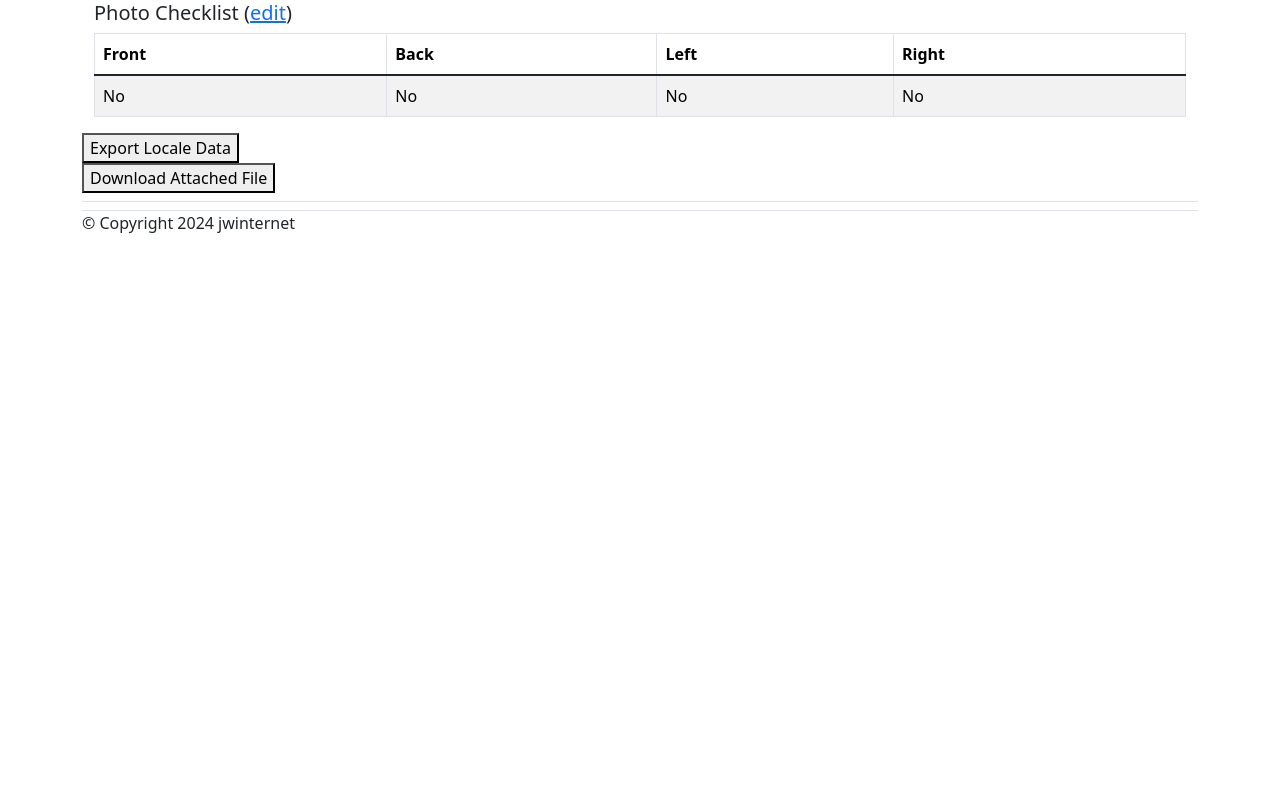
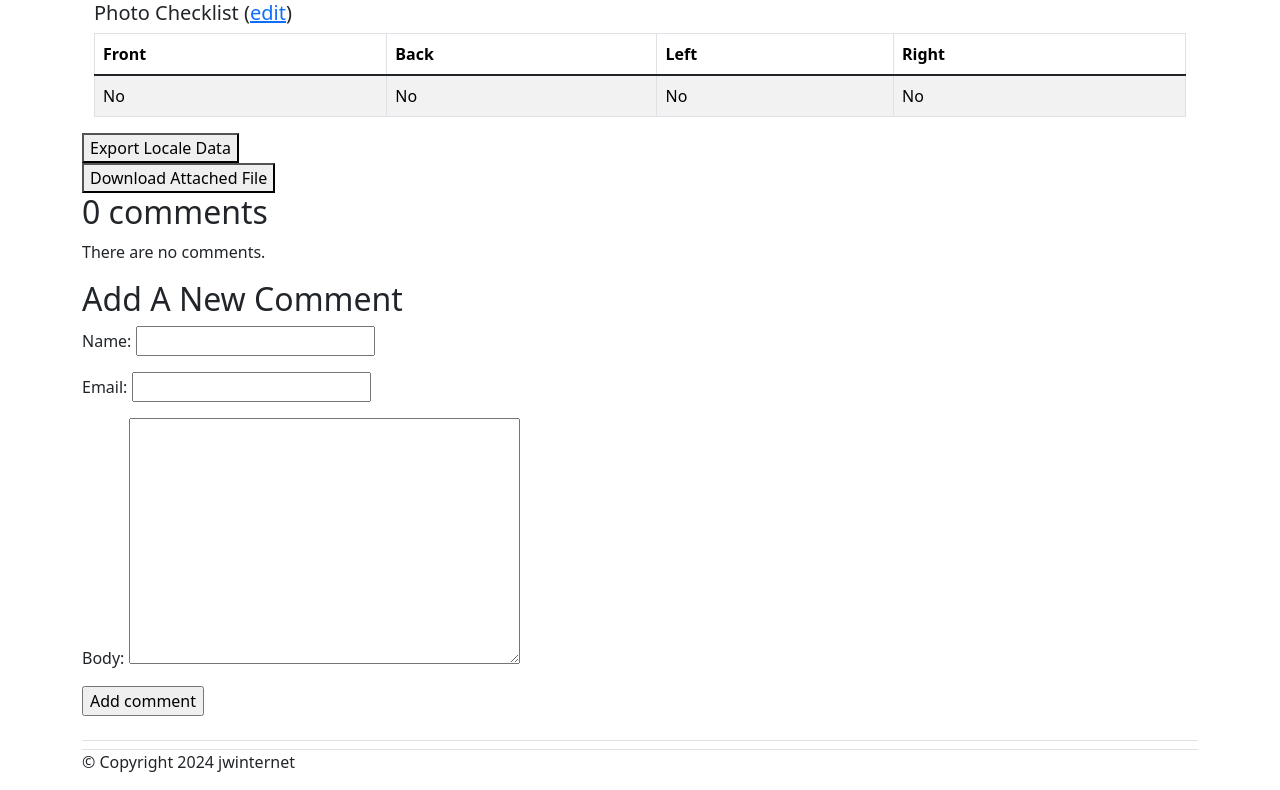
Before and after one commit to jwinternet/crucible_zwei, a Django app: a page that uses my_crucible/templates/my_crucible/locale.html in a window 1280 px wide. Shown: the part 253-1043 px from the top of the page. Before the commit the page ends 486 px from the top, so only its background shows below. Run offline with Django 5.2, Linux system fonts and the light colour scheme; a user stored in the database is signed in; data comes from the database, SQL or seed files in the repository; data that the repository does not hold is empty; parts of the project's set-up code (start-up, migrations or seed data) failed here and were passed over; some libraries are stand-ins or nearby versions.

Commit message:
Got the comment system working.

```diff
--- a/my_crucible/forms.py
+++ b/my_crucible/forms.py
@@ -1,7 +1,7 @@
 #!/usr/bin/python3.12
 from django import forms
 
-from .models import Locale
+from .models import Locale, Comment
 
 
 class LocaleForm(forms.ModelForm):
@@ -86,3 +86,9 @@ class PhotoForm(forms.ModelForm):
     class Meta:
         model = Locale
         fields = ["front", "back", "left", "right"]
+
+
+class CommentForm(forms.ModelForm):
+    class Meta:
+        model = Comment
+        fields = ['name', 'email', 'body']
--- a/my_crucible/models.py
+++ b/my_crucible/models.py
@@ -148,3 +148,25 @@ class Locale(models.Model):
             self.slug = slugify(self.title)
 
         super(Locale, self).save(*args, **kwargs)
+
+
+class Comment(models.Model):
+    locale = models.ForeignKey(
+        Locale,
+        on_delete=models.CASCADE,
+        related_name='comments'
+    )
+    name = models.CharField(max_length=80)
+    email = models.EmailField()
+    body = models.TextField()
+    created = models.DateTimeField(auto_now_add=True)
+    updated = models.DateTimeField(auto_now=True)
+
+    class Meta:
+        ordering = ['created']
+        indexes = [
+            models.Index(fields=['created']),
+        ]
+
+    def __str__(self):
+        return f'Comment by {self.name} on {self.locale}'
--- /dev/null
+++ b/my_crucible/templates/my_crucible/includes/comment_form.html
@@ -0,0 +1,15 @@
+<!DOCTYPE html>
+<html lang="en">
+<head>
+    <meta charset="UTF-8">
+    <title>Comment Form</title>
+</head>
+<body>
+    <h2>Add A New Comment</h2>
+    <form action="{% url "my_crucible:locale_comment" locale.id %}" method="post">
+        {{ form.as_p }}
+        {% csrf_token %}
+        <p><input type="submit" value="Add comment"></p>
+    </form>
+</body>
+</html>
--- a/my_crucible/templates/my_crucible/index.html
+++ b/my_crucible/templates/my_crucible/index.html
@@ -2,7 +2,7 @@
 <html lang="en">
 <head>
     <meta charset="UTF-8">
-    <title>Crucible Zwei</title>
+    <title>My Crucible</title>
 </head>
    <style>
       div {text-align: center;}
@@ -13,7 +13,7 @@
     {% block page_header %}
         <div class="p-3 mb-4 text-white border rounded-3" style="background-color: #556278; margin-top: 60px;">
             <div class="container-fluid py-4" >
-                <h1 class="display-3">&#128423; This Is My Crucible Zwei &#128423; </h1>
+                <h1 class="display-3">&#128423; This Is My Crucible &#128423; </h1>
 
                 <p class="lead">Whenever you learn something new about a locale, make a note summarizing what you've learned.</p>
                 <a class="btn btn-primary btn-lg mt-1 bg-dark text-white"
@@ -23,7 +23,7 @@
     {% endblock page_header %}
 
     {% block content %}
-        <br><p>My Crucible Zwei helps you keep track of your locales (and other stuff), for any locale you're interested in.<br></p>
+        <br><p>My Crucible helps you keep track of your locales (and other stuff), for any locale you're interested in.<br></p>
     {% endblock content %}
 </body>
 </html>
--- a/my_crucible/templates/my_crucible/locale.html
+++ b/my_crucible/templates/my_crucible/locale.html
@@ -82,6 +82,23 @@
                 </a>
             {% endif %}
         </div>
+        {% with comments.count as total_comments %}
+            <h2>
+                {{ total_comments }} comment{{ total_comments|pluralize }}
+            </h2>
+        {% endwith %}
+        {% for comment in comments %}
+            <div class="comment">
+                <p class="info">
+                    Comment {{ forloop.counter }} by {{ comment.name }}
+                    {{ comment.created }}
+                </p>
+                {{ comment.body|linebreaks }}
+            </div>
+        {% empty %}
+            <p>There are no comments.</p>
+        {% endfor %}
+        {% include "my_crucible/includes/comment_form.html" %}
 
     {% endblock page_header %}
 
--- a/my_crucible/urls.py
+++ b/my_crucible/urls.py
@@ -26,4 +26,5 @@ urlpatterns = [
     path('export_locale/<int:locale_id>/', views.export_locale, name='export_locale'),
     path('download_file/<int:locale_id>/', views.download_file, name='download_file'),
     path('search_results/', views.SearchResultsView.as_view(), name='search_results'),
+    path('<int:locale_id>/comment/', views.locale_comment, name='locale_comment'),
 ]
--- a/my_crucible/views.py
+++ b/my_crucible/views.py
@@ -5,11 +5,12 @@ from django.http import HttpResponse, FileResponse
 from django.core.paginator import Paginator, EmptyPage, PageNotAnInteger
 from django.views.generic import ListView
 from django.db.models import Q
+from django.views.decorators.http import require_POST
 
 from csv import writer
 
-from .models import Locale
-from .forms import LocaleForm, PhotoForm
+from .models import Locale, Comment
+from .forms import LocaleForm, PhotoForm, CommentForm
 
 
 def index(request):
@@ -47,9 +48,10 @@ def locale(request, locale_id):
         # # Make sure the locale belongs to the current user.
         # if site.owner != request.user:
         #     raise Http404
-
+        comments = locale.comments.all()
+        form = CommentForm()
         context = {
-            "locale": locale
+            "locale": locale, "comments": comments, "form": form
         }
         return render(request, "my_crucible/locale.html", context)
 
@@ -215,3 +217,21 @@ class SearchResultsView(ListView):
             Q(title__icontains=query)
         )
         return object_list
+
+
+@require_POST
+def locale_comment(request, locale_id):
+    """Edit an existing locale."""
+    locale = get_object_or_404(Locale, id=locale_id)
+    comment = None
+
+    # POST data submitted; process data.
+    form = CommentForm(data=request.POST)
+    if form.is_valid():
+        comment = form.save(commit=False)
+        comment.locale = locale
+        comment.save()
+
+    # Display a blank or invalid form.
+    context = {"locale": locale, "form": form, "comment": comment}
+    return render(request, "my_crucible/comment.html", context)
```
Also changed, not shown: crucible_zwei/settings.py (+21 -2 lines), my_crucible/admin.py (+8 -1 lines), my_crucible/media/2024/04/07/sidebar_example_BVP7wpS.txt (added, +46 -0 lines), my_crucible/templates/my_crucible/comment.html (added, +21 -0 lines), my_crucible/migrations/0002_comment.py (added).
